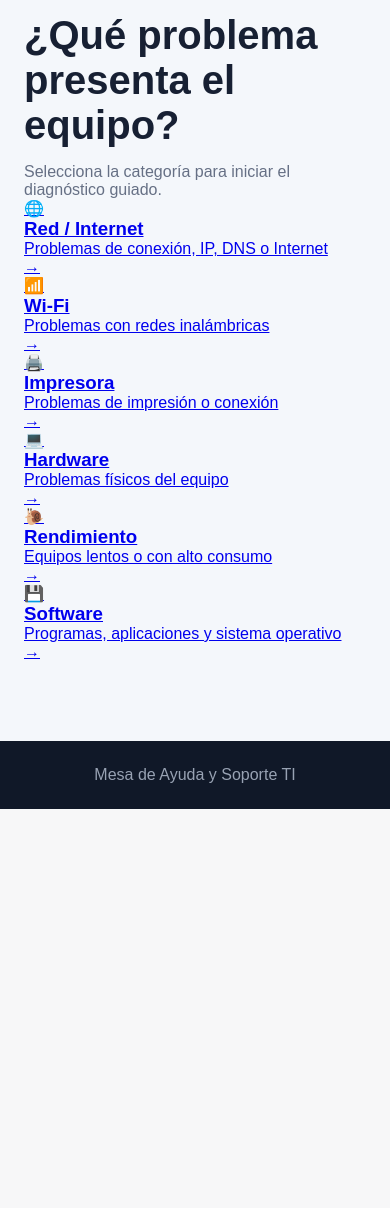
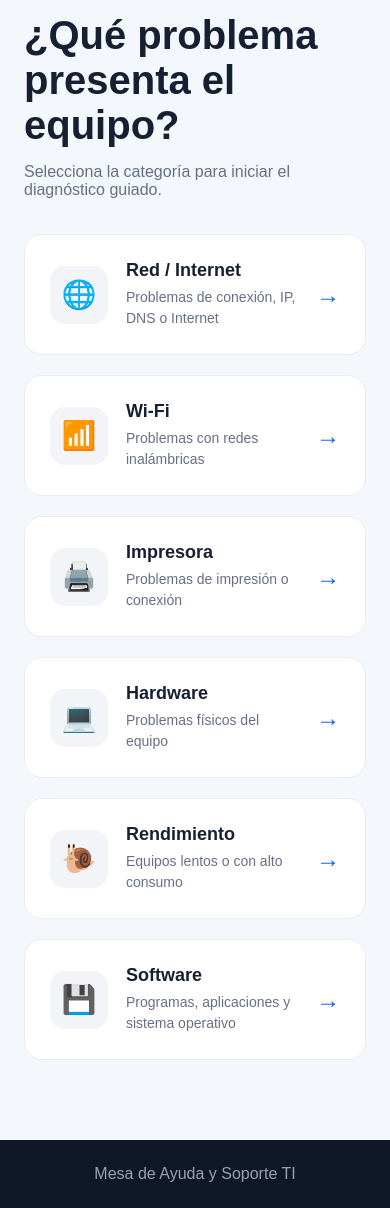
Before and after one commit to kalethgarcia76/proyecto_Final, a Flask app: page /diagnostico/ in a window 390 px wide. Shown: the part 188-1396 px from the top of the page. Before the commit the page ends 997 px from the top, so only its background shows below. Run offline with Flask 3, Linux system fonts and the light colour scheme.

Commit message:
agregacion en style

```diff
--- a/static/css/style.css
+++ b/static/css/style.css
@@ -785,5 +785,109 @@ footer {
     .result-actions {
         flex-direction: column;
     }
+/* =========================================
+   CATEGORÍAS DEL DIAGNÓSTICO
+   ========================================= */
+
+.category-grid {
+    display: grid;
+
+    grid-template-columns:
+        repeat(2, 1fr);
+
+    gap: 20px;
+
+    margin-top: 35px;
+}
+
+
+.diagnostic-category {
+    background: white;
+
+    border: 1px solid #eaecf0;
+
+    border-radius: 18px;
+
+    padding: 25px;
+
+    display: flex;
+
+    align-items: center;
+
+    gap: 18px;
+
+    text-decoration: none;
+
+    color: #172033;
+
+    transition: all .2s ease;
+
+    position: relative;
+}
+
+
+.diagnostic-category:hover {
+    transform: translateY(-4px);
+
+    border-color: #155eef;
+
+    box-shadow:
+        0 12px 30px rgba(16, 24, 40, .10);
+}
+
+
+.category-icon {
+    width: 58px;
+    height: 58px;
+
+    background: #f2f4f7;
+
+    border-radius: 15px;
+
+    display: flex;
+
+    align-items: center;
+
+    justify-content: center;
+
+    font-size: 28px;
+
+    flex-shrink: 0;
+}
+
+
+.diagnostic-category h3 {
+    margin-bottom: 6px;
+
+    font-size: 18px;
+}
+
+
+.diagnostic-category p {
+    color: #667085;
+
+    font-size: 14px;
+
+    line-height: 1.5;
+
+    margin: 0;
+}
+
+
+.category-arrow {
+    margin-left: auto;
+
+    font-size: 24px;
+
+    color: #155eef;
+}
+
+
+@media (max-width: 800px) {
+
+    .category-grid {
+        grid-template-columns: 1fr;
+    }
 
 }
+}
```
